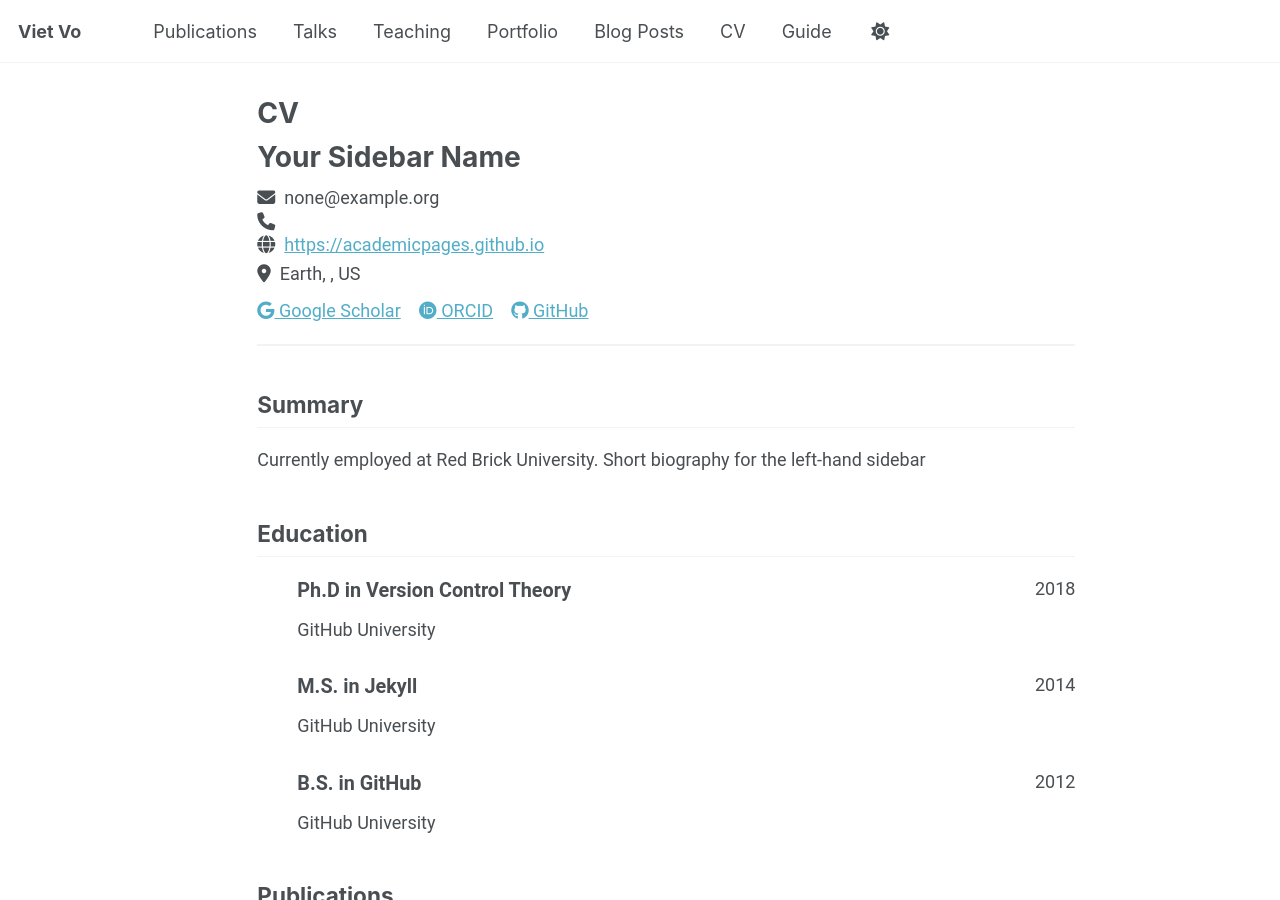
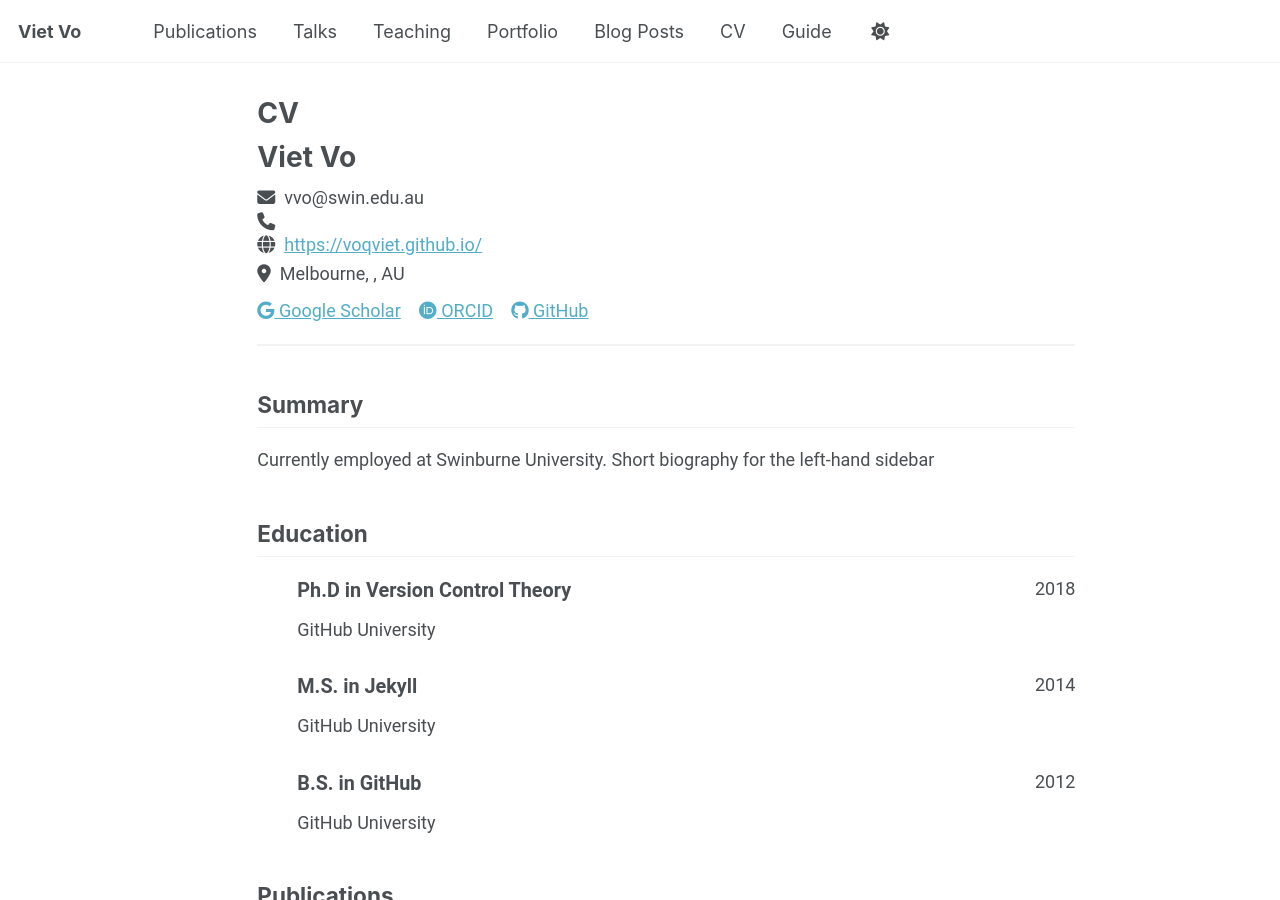
Before and after one commit to voqviet/voqviet.github.io, a Jekyll site: the page built from _pages/cv-json.md, in a window 1280 px wide and 900 px high. Built offline with Jekyll 4.4.1, drawn with Linux system fonts in a browser that asks for light colours; a script bundle is joined from its source files by our own code; library files that are not in the unit come from our copies.

Commit message:
modify title

```diff
--- a/_config.yml
+++ b/_config.yml
@@ -13,10 +13,10 @@ title                    : "Viet Vo"
 title_separator          : "-"
 name                     : &name "Viet Vo" # Update this with your name, this is the default if not overridden by a page
 description              : &description "Your Name's academic portfolio"   # Update this with a general description of your site, this is the default if not overridden by a page
-url                      : https://academicpages.github.io # The base hostname & protocol for your site e.g. "https://[your GitHub username].github.io",
+url                      : https://voqviet.github.io/ # The base hostname & protocol for your site e.g. "https://[your GitHub username].github.io",
                                                            # or if you already have some other page hosted on Github then use "https://[your GitHub username].github.io/[Your Repo Name]"
 baseurl                  : "" # the subpath of your site, e.g. "/blog"
-repository               : "academicpages/academicpages.github.io"
+repository               : "https://voqviet.github.io/"
 
 # Site Author - The following control what appear as part of the author content on the side bar.
 #               If a field is blank the icon and link will not appear, otherwise it will be shown.
@@ -24,13 +24,13 @@ repository               : "academicpages/academicpages.github.io"
 author:
   # Biographic information
   avatar           : "profile.png"
-  name             : "Your Sidebar Name"
-  pronouns         : # example: "she/her"
+  name             : "Viet Vo"
+  pronouns         : "He/him"
   bio              : "Short biography for the left-hand sidebar"
   location         : "Earth"
   employer         : "Red Brick University"
-  uri              : # URL
-  email            : "none@example.org"
+  uri              : "https://voqviet.github.io/"
+  email            : "vvo@swin.edu.au"
 
   # Academic websites
   academia         : # URL
```
Also changed, not shown: _data/cv.json (+8 -8 lines).
